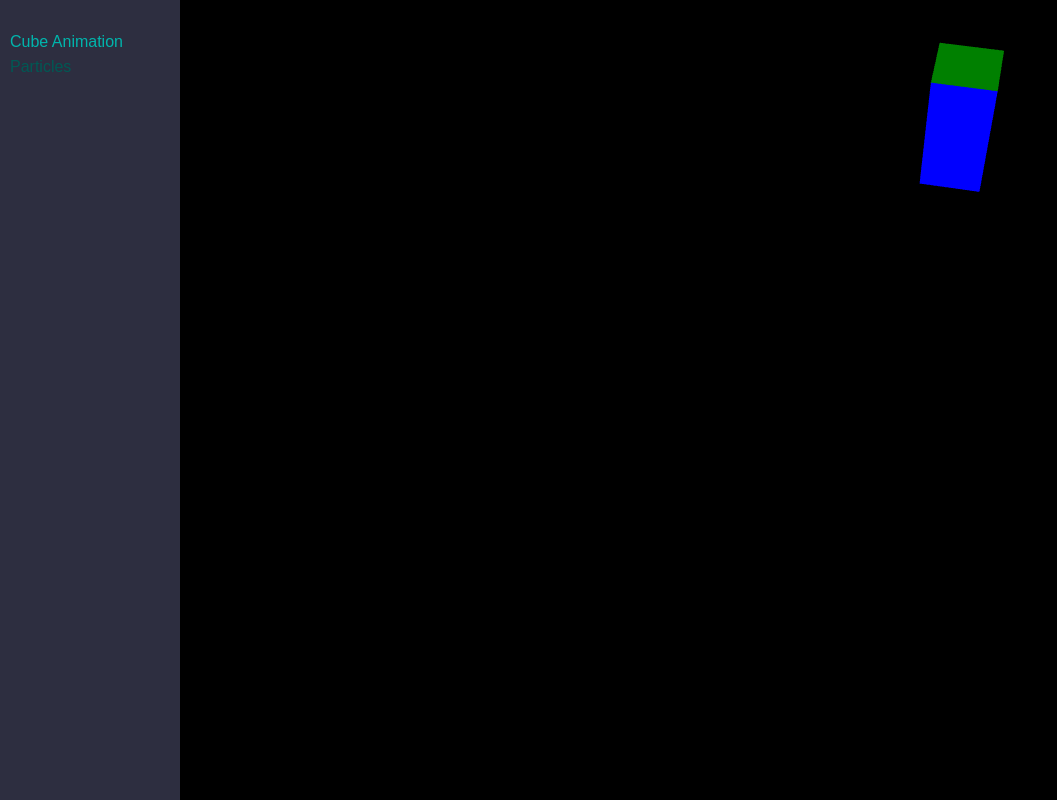
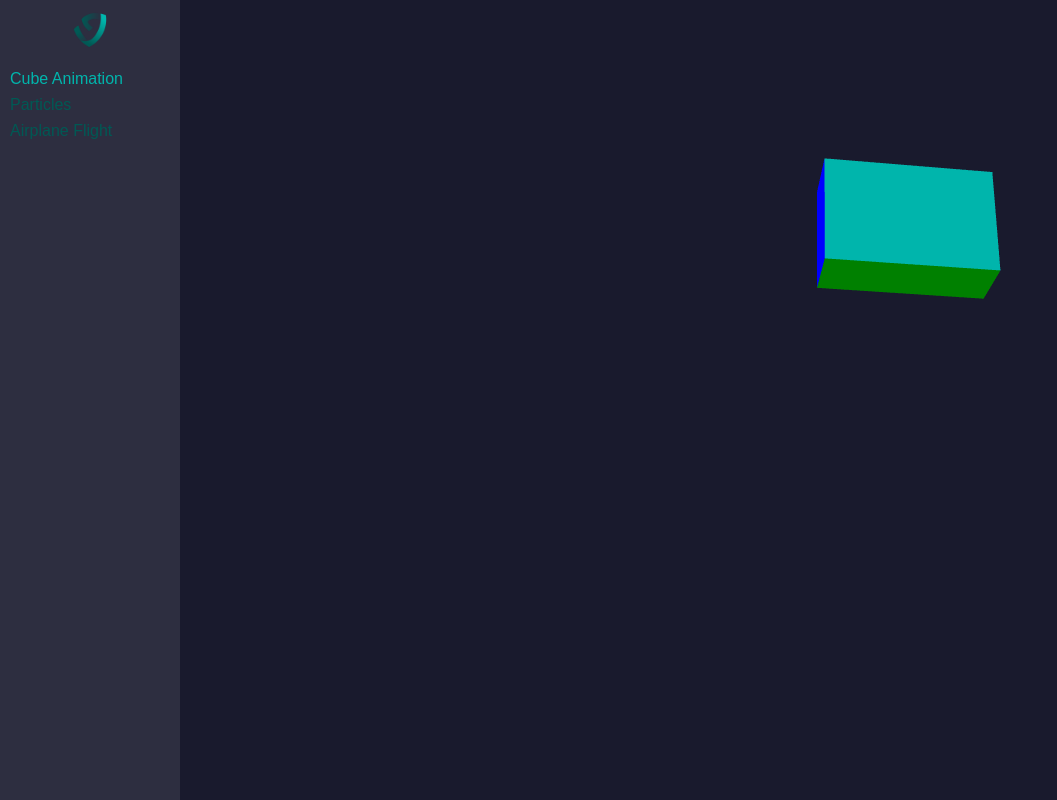
Before and after one commit to Luummii/threejs, a Vue app: page /CubeAnimation in a window 1280 px wide. Shown: the whole page, without its empty margins (0-1057 px from the left). Built offline with nearby package versions, Linux system fonts and the light colour scheme.

Commit message:
Add app menu

```diff
--- a/src/components/AppMenu.vue
+++ b/src/components/AppMenu.vue
@@ -1,5 +1,8 @@
 <template lang="html">
   <nav>
+    <div class="logo">
+      <img src="../assets/img/logo.png">
+    </div>
     <ul>
       <router-link v-for="(item, index) in itemsMenu" tag="li" :key="index" :to="item.path">{{ item.name }}</router-link>
     </ul>
@@ -19,6 +22,13 @@ export default {
 </script>
 
 <style lang="stylus" scoped>
+.logo
+  text-align center
+  img
+    width 40px
+    height 40px
+    margin-top 10px
+
 nav
   background-color #2D2E40
   font-size 16px
@@ -29,16 +39,17 @@ nav
   width 180px
 
   ul
-    padding 10px
+    padding-left 10px
 
     li
       color #005954
       list-style none
-      margin-top 7px
+      margin-top 8px
 
     li:hover
       color #00B5AC
       cursor pointer
+      transition .8s
 
     li.router-link-active
       color #00B5AC
--- a/src/pages/CubeAnimation.vue
+++ b/src/pages/CubeAnimation.vue
@@ -20,6 +20,7 @@ export default {
   },
   mounted() {
     const scene = new THREE.Scene()
+    scene.background = new THREE.Color('#191A2D')
 
     const camera = new THREE.PerspectiveCamera(45, window.innerWidth/window.innerHeight, 0.1, 1000)
     camera.lookAt(new THREE.Vector3(0, 0, 0))
@@ -29,7 +30,7 @@ export default {
     renderer.setSize(window.innerWidth, window.innerHeight)
 
     // cube
-    const geometry = new THREE.BoxGeometry(1, 2, 1)
+    const geometry = new THREE.BoxGeometry(3, 2, 1)
     const blue = new THREE.MeshBasicMaterial({ color: 'blue' })
     const red = new THREE.MeshBasicMaterial({ color: 'red' })
     const green = new THREE.MeshBasicMaterial({ color: 'green' })
--- a/src/routes/index.js
+++ b/src/routes/index.js
@@ -1,8 +1,10 @@
 import CubeAnimation from '../pages/CubeAnimation.vue'
 import Particles from '../pages/Particles.vue'
+import AirplaneFlight from '../pages/AirplaneFlight.vue'
 
 export default [
   { path: '/', redirect: 'CubeAnimation' },
   { path: '/CubeAnimation', name: 'Cube Animation', component: CubeAnimation },
-  { path: '/Particles', name: 'Particles', component: Particles }
+  { path: '/Particles', name: 'Particles', component: Particles },
+  { path: '/AirplaneFlight', name: 'Airplane Flight', component: AirplaneFlight }
 ]
```
Also changed, not shown: src/assets/img/logo.png, src/pages/AirplaneFlight.vue (added).
